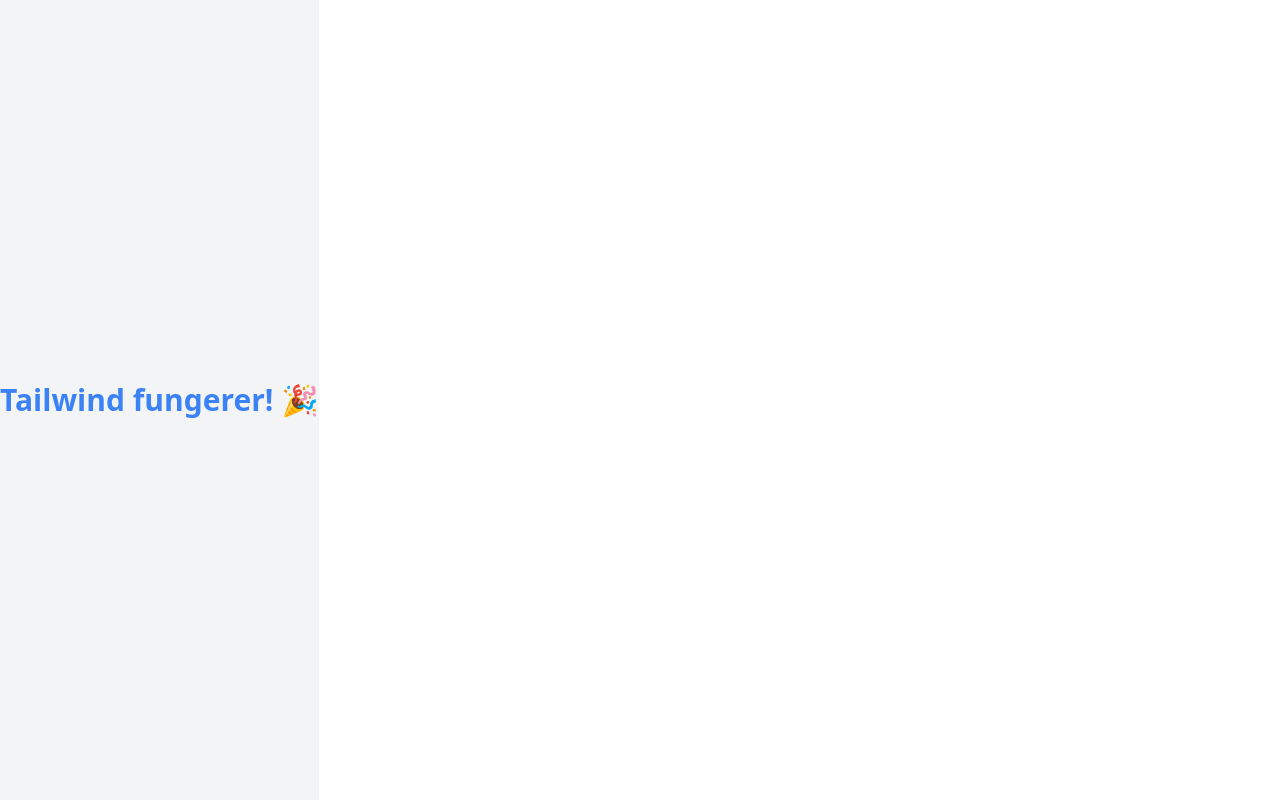
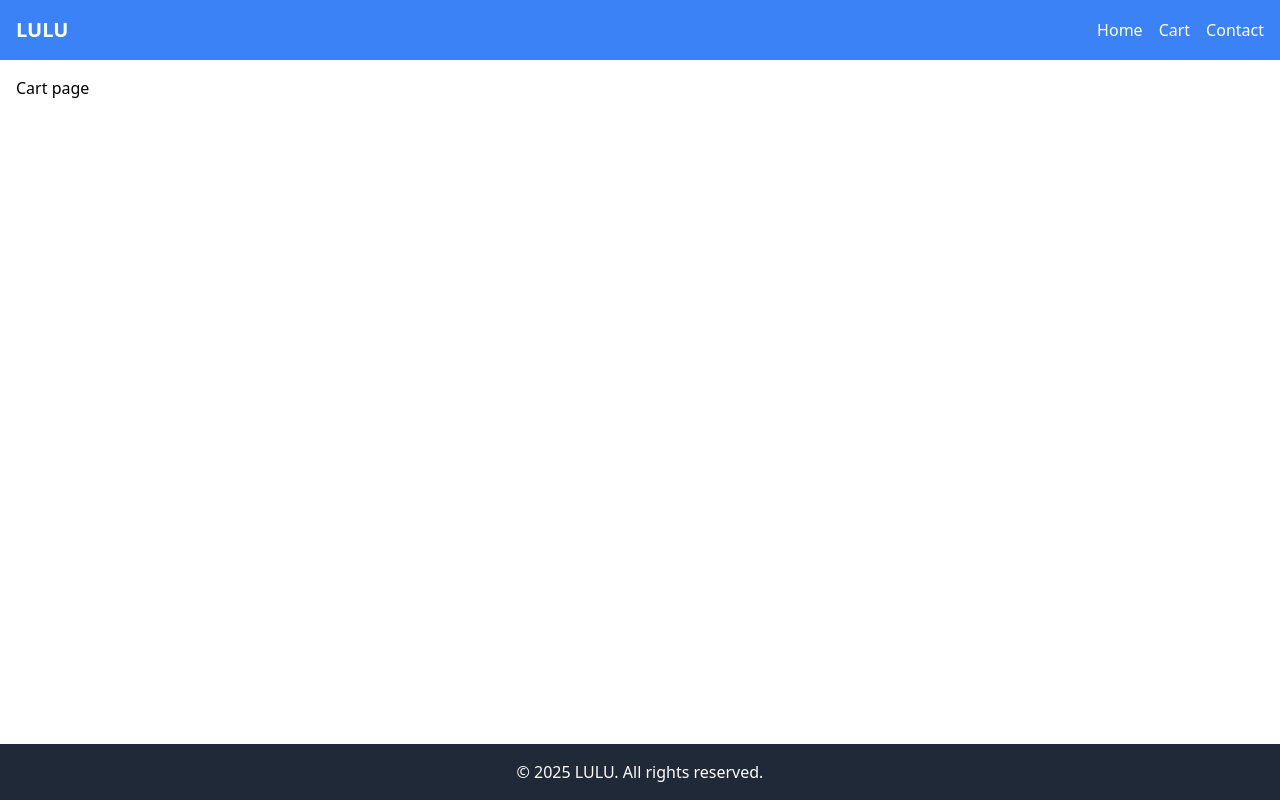
Before and after one commit to Kittypoda/js-frameworks, a React (Vite) app: page /cart in a window 1280 px wide. Built offline with nearby package versions, Linux system fonts and the light colour scheme.

Commit message:
restored code

```diff
--- a/src/App.jsx
+++ b/src/App.jsx
@@ -1,8 +1,25 @@
+import { BrowserRouter as Router, Routes, Route } from "react-router-dom";
+import "./index.css";
+import Layout from "./components/Layout";
+import HomePage from "./pages/HomePage";
+import ProductPage from "./pages/ProductPage";
+import CartPage from "./pages/CartPage";
+import CheckoutPage from "./pages/CeckoutPage";
+import CheckoutSuccessPage from "./pages/CheckoutSuccess";
+import ContactPage from "./pages/ContactPage";
+
 function App() {
   return (
-    <div className="min-h-screen flex items-center justify-center bg-gray-100">
-      <h1 className="text-3xl font-bold text-blue-500">Tailwind fungerer! 🎉</h1>
-    </div>
+    <Router>
+      <Routes>
+        <Route path="/" element={<Layout><HomePage /></Layout>} />
+        <Route path="/product/:id" element={<Layout><ProductPage /></Layout>} />
+        <Route path="/cart" element={<Layout><CartPage /></Layout>} />
+        <Route path="/checkout" element={<Layout><CheckoutPage /></Layout>} />
+        <Route path="/checkout-success" element={<Layout><CheckoutSuccessPage /></Layout>} />
+        <Route path="/contact" element={<Layout><ContactPage /></Layout>} />
+      </Routes>
+    </Router>
   );
 }
 
--- /dev/null
+++ b/src/components/Footer.jsx
@@ -0,0 +1,9 @@
+const Footer = () => {
+  return (
+    <footer className="bg-gray-800 text-white text-center p-4">
+      <p>&copy; 2025 LULU. All rights reserved.</p>
+    </footer>
+  );
+};
+
+export default Footer;
--- /dev/null
+++ b/src/components/Header.jsx
@@ -0,0 +1,18 @@
+import { Link } from "react-router-dom";
+
+const Header = () => {
+  return (
+    <header className="bg-blue-500 text-white p-4">
+      <nav className="flex justify-between items-center">
+        <Link to="/" className="text-xl font-bold">LULU</Link>
+        <ul className="flex gap-4">
+          <li><Link to="/" className="hover:underline">Home</Link></li>
+          <li><Link to="/cart" className="hover:underline">Cart</Link></li>
+          <li><Link to="/contact" className="hover:underline">Contact</Link></li>
+        </ul>
+      </nav>
+    </header>
+  );
+};
+
+export default Header;
--- /dev/null
+++ b/src/components/Layout.jsx
@@ -0,0 +1,16 @@
+import Header from "./Header";
+import Footer from "./Footer";
+
+const Layout = ({ children }) => {
+  console.log("Layout renders with children:", children);
+
+  return (
+    <div className="flex flex-col min-h-screen">
+      <Header />
+      <main className="flex-grow container mx-auto p-4">{children}</main>
+      <Footer />
+    </div>
+  );
+};
+
+export default Layout;
--- a/src/index.css
+++ b/src/index.css
@@ -1,73 +1,3 @@
 @tailwind base;
 @tailwind components;
 @tailwind utilities;
-
-
-:root {
-  font-family: system-ui, Avenir, Helvetica, Arial, sans-serif;
-  line-height: 1.5;
-  font-weight: 400;
-
-  color-scheme: light dark;
-  color: rgba(255, 255, 255, 0.87);
-  background-color: #242424;
-
-  font-synthesis: none;
-  text-rendering: optimizeLegibility;
-  -webkit-font-smoothing: antialiased;
-  -moz-osx-font-smoothing: grayscale;
-}
-
-a {
-  font-weight: 500;
-  color: #646cff;
-  text-decoration: inherit;
-}
-a:hover {
-  color: #535bf2;
-}
-
-body {
-  margin: 0;
-  display: flex;
-  place-items: center;
-  min-width: 320px;
-  min-height: 100vh;
-}
-
-h1 {
-  font-size: 3.2em;
-  line-height: 1.1;
-}
-
-button {
-  border-radius: 8px;
-  border: 1px solid transparent;
-  padding: 0.6em 1.2em;
-  font-size: 1em;
-  font-weight: 500;
-  font-family: inherit;
-  background-color: #1a1a1a;
-  cursor: pointer;
-  transition: border-color 0.25s;
-}
-button:hover {
-  border-color: #646cff;
-}
-button:focus,
-button:focus-visible {
-  outline: 4px auto -webkit-focus-ring-color;
-}
-
-@media (prefers-color-scheme: light) {
-  :root {
-    color: #213547;
-    background-color: #ffffff;
-  }
-  a:hover {
-    color: #747bff;
-  }
-  button {
-    background-color: #f9f9f9;
-  }
-}
--- /dev/null
+++ b/src/pages/CartPage.jsx
@@ -0,0 +1,9 @@
+const CartPage = () => {
+  return (
+    <div>
+      <h1>Cart page</h1>
+    </div>
+  );
+};
+
+export default CartPage;
--- /dev/null
+++ b/src/pages/CeckoutPage.jsx
@@ -0,0 +1,9 @@
+const CheckoutPage = () => {
+  return (
+    <div>
+      <h1>Checkout Page</h1>
+    </div>
+  );
+};
+
+export default CheckoutPage; // 👈 Viktig! Må ha `export default`
--- /dev/null
+++ b/src/pages/CheckoutSuccess.jsx
@@ -0,0 +1,9 @@
+const CheckoutSuccessPage = () => {
+  return (
+    <div>
+      <h1>Checkout success</h1>
+    </div>
+  );
+};
+
+export default CheckoutSuccessPage;
--- /dev/null
+++ b/src/pages/ContactPage.jsx
@@ -0,0 +1,9 @@
+const ContactPage = () => {
+  return (
+    <div>
+      <h1>contact</h1>
+    </div>
+  );
+};
+
+export default ContactPage;
--- /dev/null
+++ b/src/pages/HomePage.jsx
@@ -0,0 +1,74 @@
+import { useEffect, useState } from "react";
+import { Link } from "react-router-dom";
+
+const API_URL = "https://v2.api.noroff.dev/online-shop";
+
+const HomePage = ({ addToCart }) => {
+  const [products, setProducts] = useState([]);
+  const [loading, setLoading] = useState(true);
+  const [error, setError] = useState(null);
+
+  useEffect(() => {
+    const fetchProducts = async () => {
+      try {
+        const response = await fetch(API_URL);
+        if (!response.ok) {
+          throw new Error("Kunne ikke hente produkter.");
+        }
+        const data = await response.json();
+        console.log("Hentede produkter:", data.data);
+        setProducts(data.data);
+      } catch (error) {
+        setError(error.message);
+      } finally {
+        setLoading(false);
+      }
+    };
+
+    fetchProducts();
+  }, []);
+
+  if (loading) return <p className="text-center text-xl">Loads products...</p>;
+  if (error) return <p className="text-center text-red-500">Error: {error}</p>;
+
+  return (
+    <div className="container mx-auto p-6">
+      <h1 className="text-3xl font-bold text-center my-6">Produkter</h1>
+      <div className="grid grid-cols-1 sm:grid-cols-2 md:grid-cols-3 gap-6">
+        {products.map((product) => (
+          <div key={product.id} className="border p-4 rounded-lg shadow-md bg-white">
+            <Link to={`/product/${product.id}`}>
+              <img
+                src={product.image.url}
+                alt={product.image.alt}
+                className="w-full h-40 object-cover rounded cursor-pointer"
+              />
+            </Link>
+
+            <h2 className="text-lg font-bold mt-2 hover:underline">
+              <Link to={`/product/${product.id}`}>{product.title}</Link>
+            </h2>
+
+            <p className="text-gray-600">{product.description}</p>
+            <p className="text-blue-500 font-bold">{product.discountedPrice} NOK</p>
+
+            {product.price > product.discountedPrice && (
+              <p className="text-sm text-red-500">
+                Før: <span className="line-through">{product.price} NOK</span>
+              </p>
+            )}
+
+            <button
+              onClick={() => addToCart(product)}
+              className="mt-4 w-full bg-green-500 text-white px-4 py-2 rounded transition hover:bg-green-600"
+            >
+              🛍️ Quick Buy
+            </button>
+          </div>
+        ))}
+      </div>
+    </div>
+  );
+};
+
+export default HomePage;
--- /dev/null
+++ b/src/pages/ProductPage.jsx
@@ -0,0 +1,63 @@
+import { useEffect, useState } from "react";
+import { useParams } from "react-router-dom";
+
+const API_URL = "https://v2.api.noroff.dev/online-shop";
+
+const ProductPage = () => {
+  const { id } = useParams();
+  const [product, setProduct] = useState(null);
+  const [loading, setLoading] = useState(true);
+  const [error, setError] = useState(null);
+
+  useEffect(() => {
+    const fetchProduct = async () => {
+      try {
+        const response = await fetch(`${API_URL}/${id}`);
+        if (!response.ok) {
+          throw new Error("Can't find product from api");
+        }
+        const data = await response.json();
+        setProduct(data.data);
+      } catch (error) {
+        setError(error.message);
+      } finally {
+        setLoading(false);
+      }
+    };
+
+    fetchProduct();
+  }, [id]);
+
+  if (loading) return <p>Loading...</p>;
+  if (error) return <p>Error: {error}</p>;
+  if (!product) return <p>Did not find the product</p>;
+
+  return (
+    <div className="container mx-auto p-6">
+      <div className="flex flex-col md:flex-row gap-6">
+        <img
+          src={product.image.url}
+          alt={product.image.alt}
+          className="w-full md:w-1/2 h-96 object-cover rounded-lg"
+        />
+        <div className="md:w-1/2">
+          <h1 className="text-3xl font-bold">{product.title}</h1>
+          <p className="text-gray-600 mt-2">{product.description}</p>
+          <p className="text-xl font-bold text-blue-500 mt-4">
+            {product.discountedPrice} NOK
+          </p>
+          {product.price > product.discountedPrice && (
+            <p className="text-sm text-red-500">
+              Before: <span className="line-through">{product.price} NOK</span>
+            </p>
+          )}
+          <button className="mt-6 bg-blue-500 text-white px-6 py-3 rounded-lg">
+            Add to cart
+          </button>
+        </div>
+      </div>
+    </div>
+  );
+};
+
+export default ProductPage;
```
